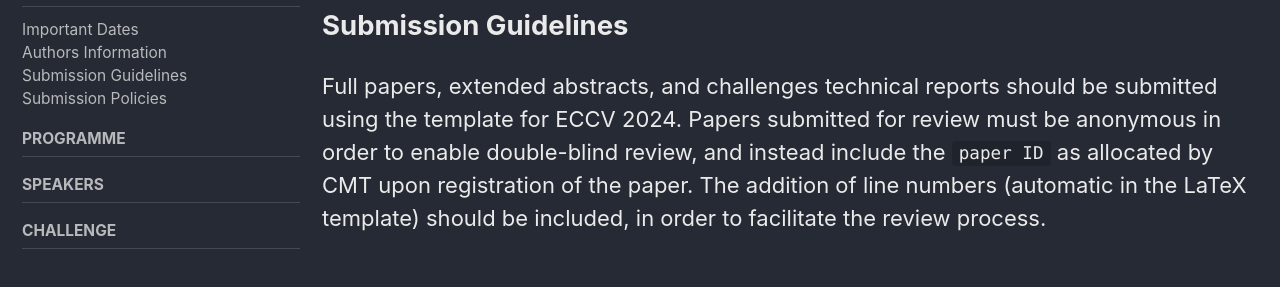
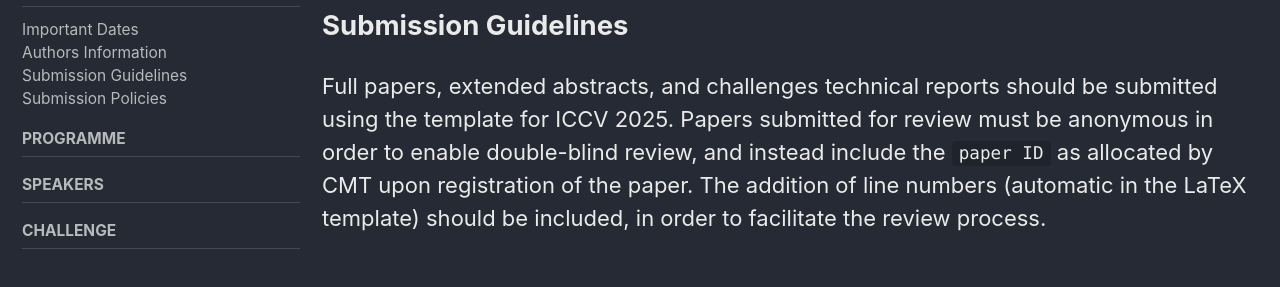
Before and after one commit to cvppa2025/cvppa2025.github.io, a Jekyll site: the page built from _pages/cfp.md, in a window 1280 px wide and 900 px high, scrolled down 1890 px. Shown: the part 187-474 px from the top of the window. Built offline with Jekyll 4.4.1, drawn with Linux system fonts in a browser that asks for light colours; cached includes are drawn as plain includes.

Commit message:
Update cfp.md

```diff
--- a/_pages/cfp.md
+++ b/_pages/cfp.md
@@ -42,7 +42,7 @@ Paper registration is performed by registering as a user with [CMT](https://cmt3
 
 ## Submission Guidelines
 
-Full papers, extended abstracts, and challenges technical reports should be submitted using the template for ECCV 2024. Papers submitted for review must be anonymous in order to enable double-blind review, and instead include the `paper ID` as allocated by CMT upon registration of the paper. The addition of line numbers (automatic in the LaTeX template) should be included, in order to facilitate the review process.
+Full papers, extended abstracts, and challenges technical reports should be submitted using the template for ICCV 2025. Papers submitted for review must be anonymous in order to enable double-blind review, and instead include the `paper ID` as allocated by CMT upon registration of the paper. The addition of line numbers (automatic in the LaTeX template) should be included, in order to facilitate the review process.
 
 ### Full Papers
 Full paper submissions must be **longer than 4 pages and up to 8 pages**, including figures and tables, but not including references. Additional pages containing only cited references are allowed. Please download the [ICCV 2025 Author Kit](https://media.eventhosts.cc/Conferences/ICCV2025/ICCV2025-Author-Kit-Feb.zip) for detailed formatting instructions.
```
